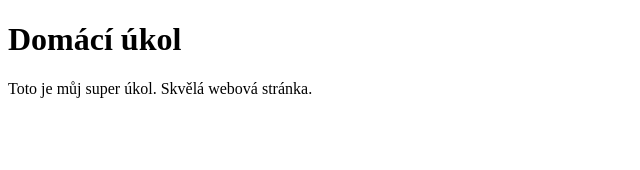
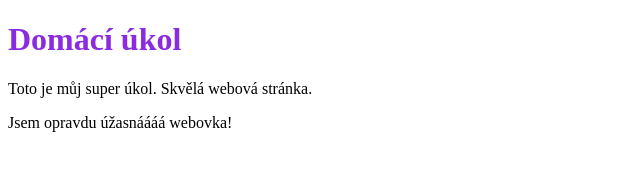
Before and after one commit to ivmiskova/domaci-ukol, a plain HTML site: page index.html in a window 1280 px wide. Shown: the whole page, without its empty margins (0-640 px from the left). Drawn offline with Linux system fonts and the light colour scheme.

Commit message:
Upravený obsah a přidáno CSS

```diff
--- a/index.html
+++ b/index.html
@@ -4,11 +4,12 @@
     <meta charset="UTF-8">
     <meta name="viewport" content="width=device-width, initial-scale=1.0">
     <title>Document</title>
+    <link rel="stylesheet" href="style.css">
 </head>
 <body>
 
 <h1>Domácí úkol</h1>
 <p>Toto je můj super úkol. Skvělá webová stránka.</p>
-
+<p>Jsem opravdu úžasnáááá webovka!</p>
 </body>
 </html>
--- /dev/null
+++ b/style.css
@@ -0,0 +1,2 @@
+h1{color:blueviolet;
+}
```
